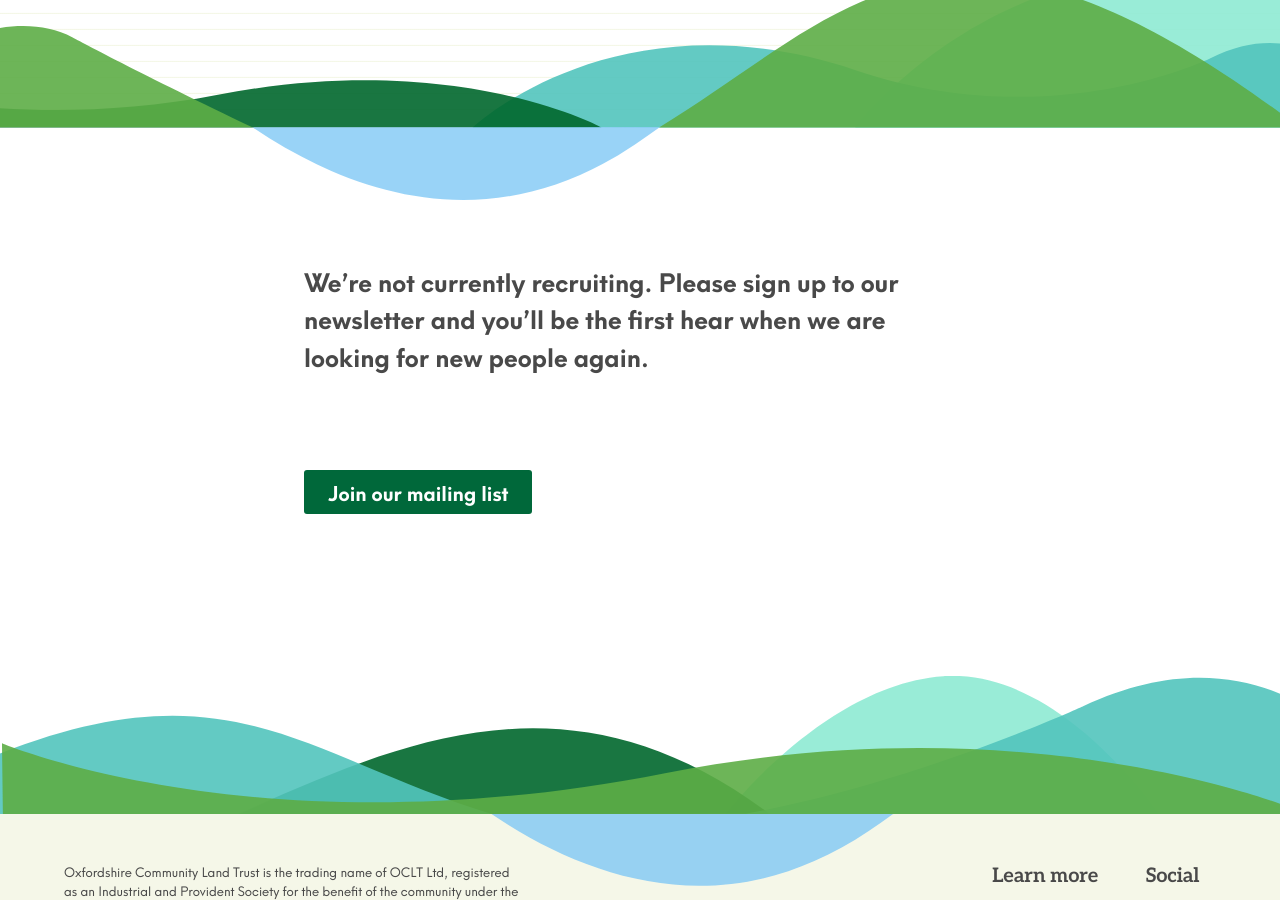
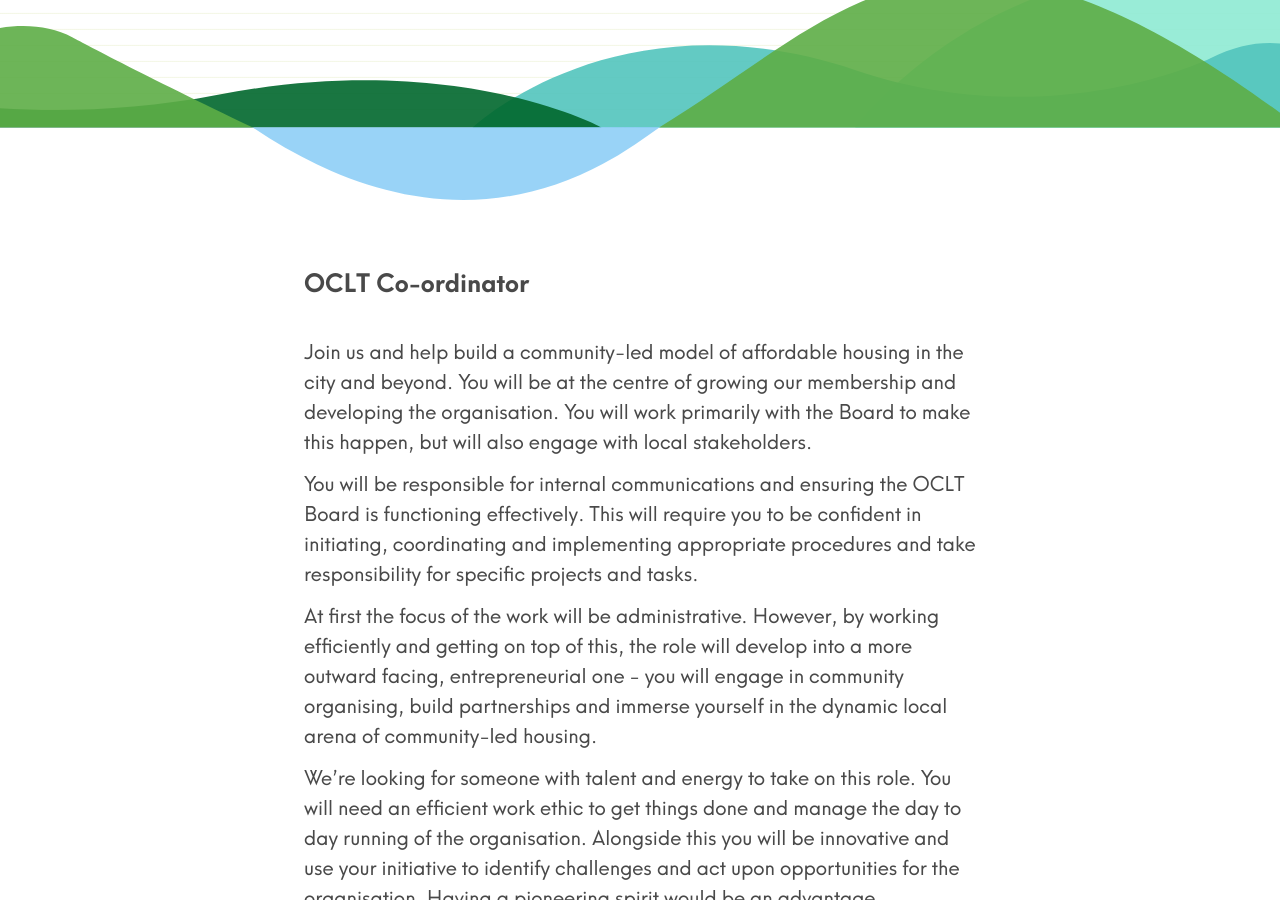
Before and after one commit to johnpuddephatt/oclt, a Jekyll site: the page built from _pages/jobs.md, in a window 1280 px wide and 900 px high, scrolled down 345 px. Built offline with Jekyll 4.4.1, drawn with Linux system fonts in a browser that asks for light colours; some of the changed text lies outside the part shown.

Commit message:
Update from Forestry.io Charlie Fisher updated _pages/jobs.md

```diff
--- a/_pages/jobs.md
+++ b/_pages/jobs.md
@@ -4,11 +4,78 @@
 subtitle: ''
 
 ---
-We're not currently recruiting. Please sign up to our newsletter and you'll be the first hear when we are looking for new people again.
+**OCLT Co-ordinator**
 
-<br>
-<br>
-<a class="button btn" href="https://oclt.us7.list-manage.com/subscribe?u=705f7de83867afe997c4f8eba&id=03a63db2a8" target="_blank">Join our mailing list</a>
-<br>
-<br>
-<br>
+Join us and help build a community-led model of affordable housing in the city and beyond. You will be at the centre of growing our membership and developing the organisation. You will work primarily with the Board to make this happen, but will also engage with local stakeholders.
+
+You will be responsible for internal communications and ensuring the OCLT Board is functioning effectively. This will require you to be confident in initiating, coordinating and implementing appropriate procedures and take responsibility for specific projects and tasks.
+
+At first the focus of the work will be administrative. However, by working efficiently and getting on top of this, the role will develop into a more outward facing, entrepreneurial one - you will engage in community organising, build partnerships and immerse yourself in the dynamic local arena of community-led housing.
+
+We’re looking for someone with talent and energy to take on this role. You will need an efficient work ethic to get things done and manage the day to day running of the organisation. Alongside this you will be innovative and use your initiative to identify challenges and act upon opportunities for the organisation. Having a pioneering spirit would be an advantage.
+
+We welcome applicants from all backgrounds - experience in community-led housing is not necessary.
+
+**Headline details**
+
+* Office Location: Makespace Oxford
+* Term: One year initially with an intention for this to become a permanent role
+* Salary: £25,000 pro rata (3 day per week / 0.6FTE)
+* Closing Date: 6 pm 25th March 2020
+* Interview: March 31st, April 1st at Makespace Oxford
+* Start date: By agreement
+
+**About OCLT**
+
+Oxfordshire Community Land Trust (OCLT) is about to go on site in Botley (Oxford) with its first build project for 8 permanently affordable flats for local people in housing need. There are other projects in the pipeline and the Board is working to eventually create a portfolio of community-led and owned land and housing projects. Visit our website for more info: [https://www.oclt.org.uk/](https://www.oclt.org.uk/ "https://www.oclt.org.uk/")
+
+**Practicalities**
+
+This role is part-time (3 days a week) and timings are negotiable with the board. The employee must be able to attend evening Board Meetings which are held on a monthly-basis on the third Monday from 6-9pm.
+
+OCLT has a hot desk at [Makespace Oxford](http://makespaceoxford.org/) and this would be the expected work base for most of the time. You would be working initially with OCLT Board Members to bed in and develop your role. You will be reporting to the Chair and working closely with the Senior Management Team.
+
+Find out more about Community led Housing [here](https://www.communityledhomes.org.uk). If you have any questions about the application process please [contact us](https://www.oclt.org.uk/contact/) and we would be happy to arrange a phone conversation.
+
+**How to apply**
+
+Download the application form by clicking the below button. Return to us either by email or post using the details at the bottom of the application form.
+
+[APPLICATION FORM](https://www.scribd.com/document/450284611/OCLT-Coordinator-Application-Form-Mar20 "Application form")
+
+**Job Description**
+
+_Purpose_
+
+* To develop, support and energise OCLT by ensuring in the first place that the organisation is effectively managed
+* To think ahead and identify opportunities and challenges for future development, engaging with stakeholders to initiate change.
+* To facilitate communications within and between the Board and with external stakeholders including the membership.
+* To efficiently run the day-to-day management of the organisation, including the accounts and the Google Drive.
+
+_Duties - Internal Communications and administration (the list is not exhaustive)_
+
+* Work with the Chair and Secretary to prepare for and effectively manage Board Meetings
+* Managing OCLTs internal networking platform (Loomio)
+* Utilize computer systems to run file-storage, pay bills etc.
+* Work with the Treasurer and the Finance and Development Committee to support and develop its role and its work
+
+_Duties - Membership Development (this list is not exhaustive)_
+
+* Membership development in association with the Board
+* Identification of funding opportunities for membership, community development and CLT sustainability.
+* Managing external communications including social media, the website and e-newsletters
+* Work towards full membership engagement and retention
+* Engage with key stakeholders in community led housing
+
+The employee may be required to undertake other tasks and responsibilities as directed by OCLT’s Board as are consistent with the nature of the job described above.
+
+**Person Spec**
+
+The applicant must:
+
+* Be organised, efficient, and have the ability to plan, prioritise and meet deadlines
+* Be flexible to work with changing demands and priorities
+* Be innovative and have the initiative to help solve problems and develop the organisation.
+* Be able to work in a team (with the Board and others working in the rapidly developing community led housing arena).
+* Have good oral and written communication skills.
+* Have a basic knowledge of Excel (desirable but not essential).
```
